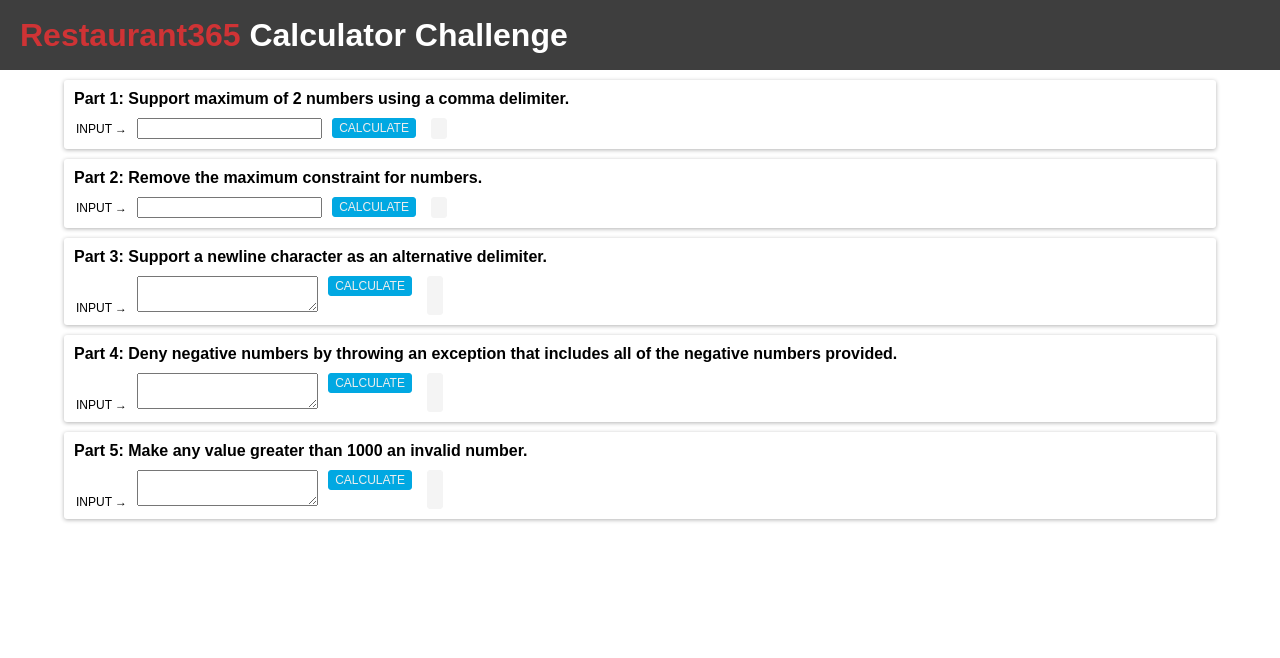
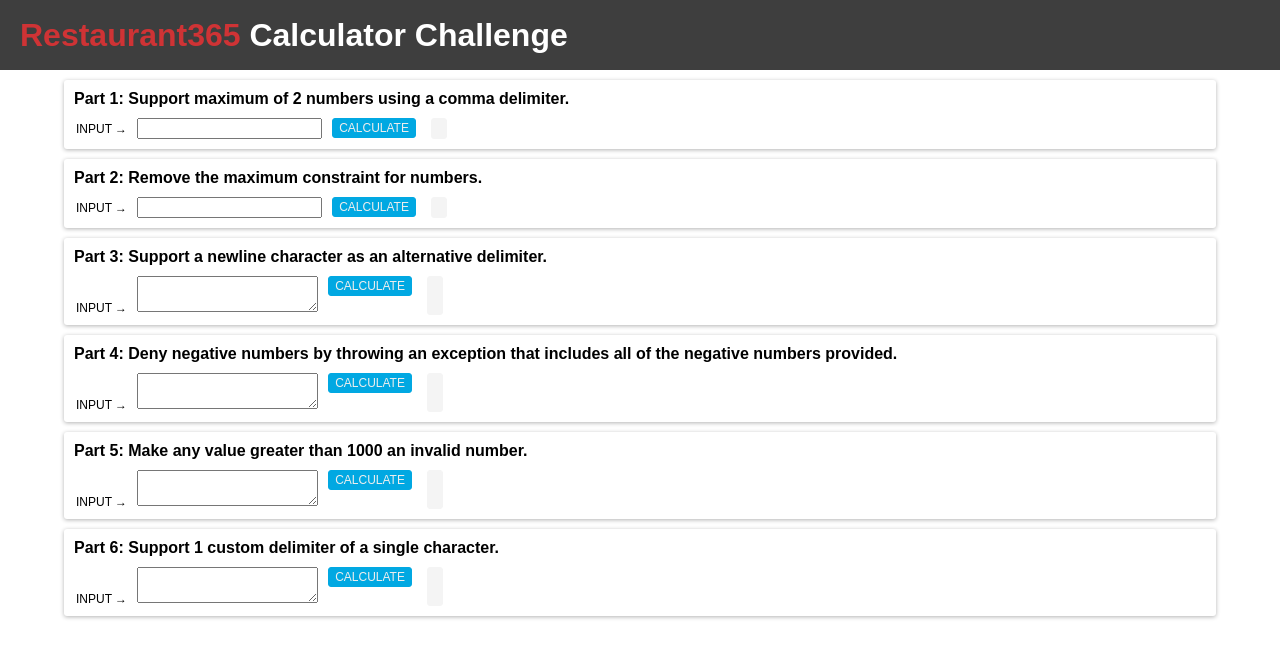
Before and after one commit to james-lopez/r365, a React (Create React App) app: page / in a window 1280 px wide. Shown: the top 658 px of the page. Built offline with nearby package versions, Linux system fonts and the light colour scheme.

Commit message:
Part 6 of calculator.

```diff
--- a/src/components/App.js
+++ b/src/components/App.js
@@ -5,6 +5,7 @@
 import Challenge3 from './challenge3';
 import Challenge4 from './challenge4';
 import Challenge5 from './challenge5';
+import Challenge6 from './challenge6';
 
 function App() {
   return (
@@ -18,6 +19,7 @@
         <Challenge3/>
         <Challenge4/>
         <Challenge5/>
+        <Challenge6/>
       </div>
     </div>
   );
--- /dev/null
+++ b/src/components/challenge6/index.js
@@ -0,0 +1,145 @@
+import React, { Component } from 'react';
+import styled from 'styled-components';
+
+const StyledCard = styled.div`
+	background-color: #FFFFFF;
+	box-shadow: rgba(0, 0, 0, 0.3) 0px 1px 4px;
+	margin-top: 10px;
+	border-radius: 3px;
+	width: 100%;
+	height: 100%;
+	overflow: hidden;
+`;
+
+const StyledTitle = styled.h4`
+	margin: 10px 0px 0px 10px;
+`;
+
+const StyledForm = styled.form`
+	margin: 10px 0px 10px 12px;
+	width: 100%;
+	display: flex;
+	justify-content: flex-start;
+`;
+
+const StyledLabel = styled.label`
+	text-transform: uppercase;
+	font-size: 12px;
+`;
+
+const StyledInput = styled.textarea`
+	margin-left: 10px;
+`
+
+const StyledButton = styled.button`
+	height: 20px;
+	margin-left: 10px;
+	background: #01A8E2;
+	border: 1px solid #01A8E2;
+	border-radius: 3px;
+	color: #EEE;
+	font-size: 12px;
+	text-transform: uppercase;
+`;
+
+const StyledResult = styled.p`
+	font-size: 12px;
+	margin: 0px 0px 0px 15px;
+	padding: 3px 7px;
+	background: #F4F4F4;
+	border: 1px solid #F4F4F4;
+	border-radius: 3px;
+`;
+
+class Challenge6 extends Component {
+	constructor(props) {
+		super(props)
+
+		this.state = {
+			text: '',
+			output: '',
+			negativeNumbers: []
+		}
+	}
+
+	handleInputChange = (e) => {
+		this.setState({ text: e.target.value })
+	}
+
+	convertString = parsedString => {
+		let negativeNumbers = [];
+
+		if (parsedString.length < 2) {
+			for (let i = parsedString.length; i < 2; i++) {
+				parsedString.push('0');
+			}
+		}
+
+		let convertedString = parsedString.map((number) => {
+			if (isNaN(number) || number === '' || number > 1000) {
+				number = 0;
+			} else {
+				number = parseInt(number, 10);
+			}
+
+			if (number < 0) {
+				negativeNumbers.push(number);
+			}
+
+			return number;
+		})
+
+		this.setState(prevState => ({
+			negativeNumbers: [...prevState.negativeNumbers, ...negativeNumbers]
+		}));
+
+		return convertedString;
+	}
+
+	parseDelimiter = () => {
+		let delimiter = this.state.text.match(/^\/\/(\D)\n/)
+
+		if (delimiter) return delimiter[1];
+	}
+
+	handleSubmit = async (e) => {
+		e.preventDefault();
+
+		let delimiter = this.parseDelimiter();
+
+		let regex = new RegExp('[\n,'+delimiter+']+','g');
+		let parsedString = this.state.text.split(regex);
+
+		let convertedString = await this.convertString(parsedString);
+
+		let sum = convertedString.reduce((accumulator, currentValue) => {
+			return accumulator + currentValue;
+		});
+
+		if (this.state.negativeNumbers.length > 0) {
+			this.setState({ output: 'Error: Negative Numbers Included in Input: ' + this.state.negativeNumbers });
+		} else {
+			this.setState({ output: sum })
+		}
+
+	}
+
+	render() {
+
+		return (
+			<StyledCard>
+				<StyledTitle>Part 6: Support 1 custom delimiter of a single character.</StyledTitle>
+				<StyledForm onSubmit={(e) => this.handleSubmit(e)}>
+					<StyledLabel>
+						Input &#8594;
+						<StyledInput data-testid="input" value={this.state.text} onChange={e => this.handleInputChange(e)} />
+					</StyledLabel>
+					<StyledButton data-testid="submit-button" type="submit">Calculate</StyledButton>
+					<StyledResult data-testid="output-field">{this.state.output}</StyledResult>
+				</StyledForm>
+			</StyledCard>
+		)
+	}
+}
+
+export default Challenge6
```
Also changed, not shown: 1 other file (tests, documents, lock files or other folders).
